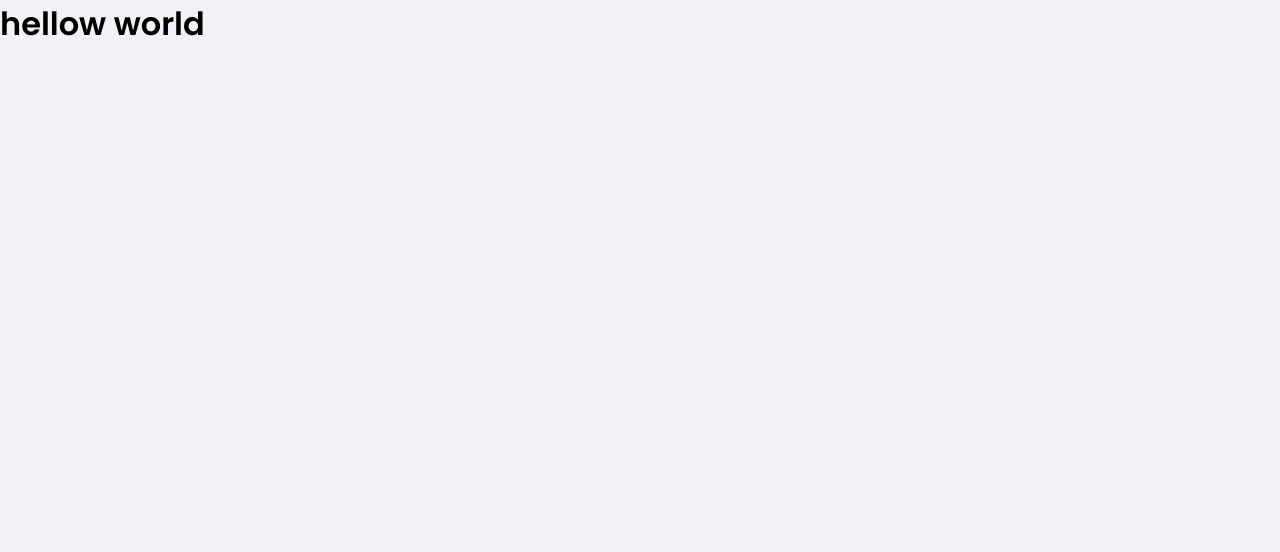
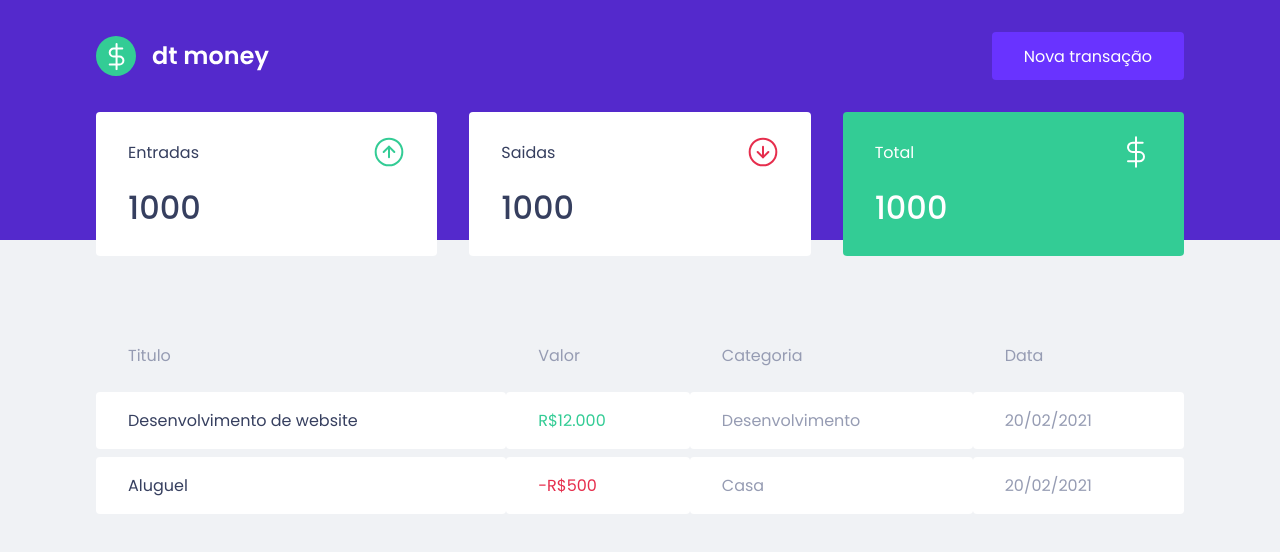
Before and after one commit to mathlima1/dtmoney, a React (Create React App) app: page / in a window 1280 px wide. Shown: the top 552 px of the page. Built offline with nearby package versions, Linux system fonts and the light colour scheme.

Commit message:
Adicionando componentes header, summary e a tabela de transações

```diff
--- a/public/index.html
+++ b/public/index.html
@@ -8,7 +8,7 @@
   <meta name="viewport" content="width=device-width, initial-scale=1" />
   <meta name="theme-color" content="#000000" />
   <title>dtmoney</title>
-  <link href="https://fonts.googleapis.com/css2?family=Poppins:wght@400;600&display=swap" rel="stylesheet">
+  <link href="https://fonts.googleapis.com/css2?family=Poppins:wght@400;500;600&display=swap" rel="stylesheet">
 </head>
 
 <body>
--- a/src/App.tsx
+++ b/src/App.tsx
@@ -1,4 +1,6 @@
 import React from 'react';
+import { Dashboard } from './components/Dashboard';
+import { Header } from './components/Header';
 import { GlobalStyle } from './style/global';
 
 
@@ -7,7 +9,8 @@
   return (
     <div className="App">
       <GlobalStyle />
-      <h1>hellow world</h1>
+      <Header />
+      <Dashboard />
     </div>
   );
 }
--- /dev/null
+++ b/src/components/Dashboard/index.tsx
@@ -0,0 +1,12 @@
+import { Summary } from "../Summary";
+import { TransactionsTable } from "../TransactionsTable";
+import { Container } from "./styles";
+
+export function Dashboard() {
+    return (
+        <Container>
+            <Summary />
+            <TransactionsTable />
+        </Container>
+    )
+}
--- /dev/null
+++ b/src/components/Dashboard/styles.ts
@@ -0,0 +1,7 @@
+import styled from 'styled-components';
+
+export const Container = styled.main`
+    max-width: 1120px;
+    margin: 0 auto;
+    padding: 2rem 1rem;
+`;
--- /dev/null
+++ b/src/components/Header/index.tsx
@@ -0,0 +1,13 @@
+import Logo from "../../assets/logo.svg"
+import { Container, Content } from "./styles"
+
+export function Header() {
+    return (
+        <Container>
+            <Content>
+                <img src={Logo} alt="dt money" />
+                <button> Nova transação </button>
+            </Content>
+        </Container>
+    )
+}
--- /dev/null
+++ b/src/components/Header/styles.ts
@@ -0,0 +1,29 @@
+import styled from 'styled-components';
+
+export const Container = styled.header`
+    background-color: var(--blue);
+`;
+export const Content = styled.div`
+    max-width: 1120px;
+    margin: 0 auto;
+    padding: 2rem 1rem 10rem;
+
+    display: flex;
+    justify-content: space-between;
+    align-items: center;
+
+    button{
+        font-size: 1rem;
+        color: #FFF;
+        background-color: var(--blue-light);
+        border: 0;
+        padding: 0 2rem;
+        border-radius: 0.25rem;
+        height: 3rem;
+
+        transition: filter 0.2s;
+        &:hover{
+            filter: brightness(0.9);
+        }
+    }
+`;
--- /dev/null
+++ b/src/components/Summary/index.tsx
@@ -0,0 +1,38 @@
+import { Container } from "./styles";
+import IncomeImg from "../../assets/income.svg"
+import OutcomeImg from "../../assets/outcome.svg"
+import TotalImg from "../../assets/total.svg"
+
+export function Summary() {
+    return (
+        <Container>
+            <div>
+                <header>
+                    <p>Entradas</p>
+                    <img src={IncomeImg} alt="Entradas" />
+                </header>
+                <strong>
+                    1000
+                </strong>
+            </div>
+            <div>
+                <header>
+                    <p>Saidas</p>
+                    <img src={OutcomeImg} alt="Entradas" />
+                </header>
+                <strong>
+                    1000
+                </strong>
+            </div>
+            <div>
+                <header>
+                    <p>Total</p>
+                    <img src={TotalImg} alt="Entradas" />
+                </header>
+                <strong>
+                    1000
+                </strong>
+            </div>
+        </Container>
+    )
+}
--- /dev/null
+++ b/src/components/Summary/styles.ts
@@ -0,0 +1,31 @@
+import styled from "styled-components";
+
+export const Container = styled.div`
+    display: grid;
+    grid-template-columns: repeat(3, 1fr);
+    gap: 2rem;
+    margin-top: -10rem;
+
+    div{
+        background-color: var(--shape);
+        padding: 1.5rem 2rem;
+        border-radius: 0.25rem;
+        color: var(--title);
+
+        &:nth-child(3){
+            background-color:var(--green);
+            color: #FFF;
+        }
+        header{
+            display: flex;
+            justify-content :space-between;
+            align-items: center;
+        }
+        strong{
+            display:block;
+            margin-top: 1rem;
+            font-size: 2rem;
+            font-weight: 500;
+        }
+    }
+`;
--- /dev/null
+++ b/src/components/TransactionsTable/index.tsx
@@ -0,0 +1,32 @@
+import { Container } from "./styles";
+
+export function TransactionsTable() {
+    return (
+        <Container>
+            <table>
+                <thead>
+                    <tr>
+                        <th>Titulo</th>
+                        <th>Valor</th>
+                        <th>Categoria</th>
+                        <th>Data</th>
+                    </tr>
+                </thead>
+                <tbody>
+                    <tr>
+                        <td>Desenvolvimento de website</td>
+                        <td className="deposit">R$12.000</td>
+                        <td> Desenvolvimento </td>
+                        <td> 20/02/2021 </td>
+                    </tr>
+                    <tr>
+                        <td>Aluguel</td>
+                        <td className="withDraw"> -R$500</td>
+                        <td> Casa </td>
+                        <td> 20/02/2021 </td>
+                    </tr>
+                </tbody>
+            </table>
+        </Container>
+    )
+}
--- /dev/null
+++ b/src/components/TransactionsTable/styles.ts
@@ -0,0 +1,39 @@
+import styled from "styled-components";
+
+export const Container = styled.div`
+    margin-top: 4rem;
+
+    table{
+       width: 100%;
+       border-spacing:  0 0.5rem;
+
+
+       th{
+           color: var(--text);
+           font-weight: 400;
+           padding: 1rem 2rem;
+           text-align: left;
+           line-height: 1.5rem;
+       }
+
+       td{
+           padding: 1rem 2rem;
+           border: 0;
+           background-color: var(--shape);
+           color: var(--text);
+           border-radius: 0.25rem;
+
+           &:first-child{
+               color: var(--title)
+           }
+
+           &.deposit{
+               color: var(--green);
+           }
+
+           &.withDraw{
+               color: var(--red)
+           }
+       }
+    }
+`;
--- a/src/style/global.ts
+++ b/src/style/global.ts
@@ -5,7 +5,7 @@
         --background: #f0f2f5;
         --text: #969CB3;
         --title: #363F5F;
-        --shape_box: #FFFFFF;
+        --shape: #FFFFFF;
         --red: #E62E4D;
         --green: #33CC95;
         --blue: #5429CC;
```
